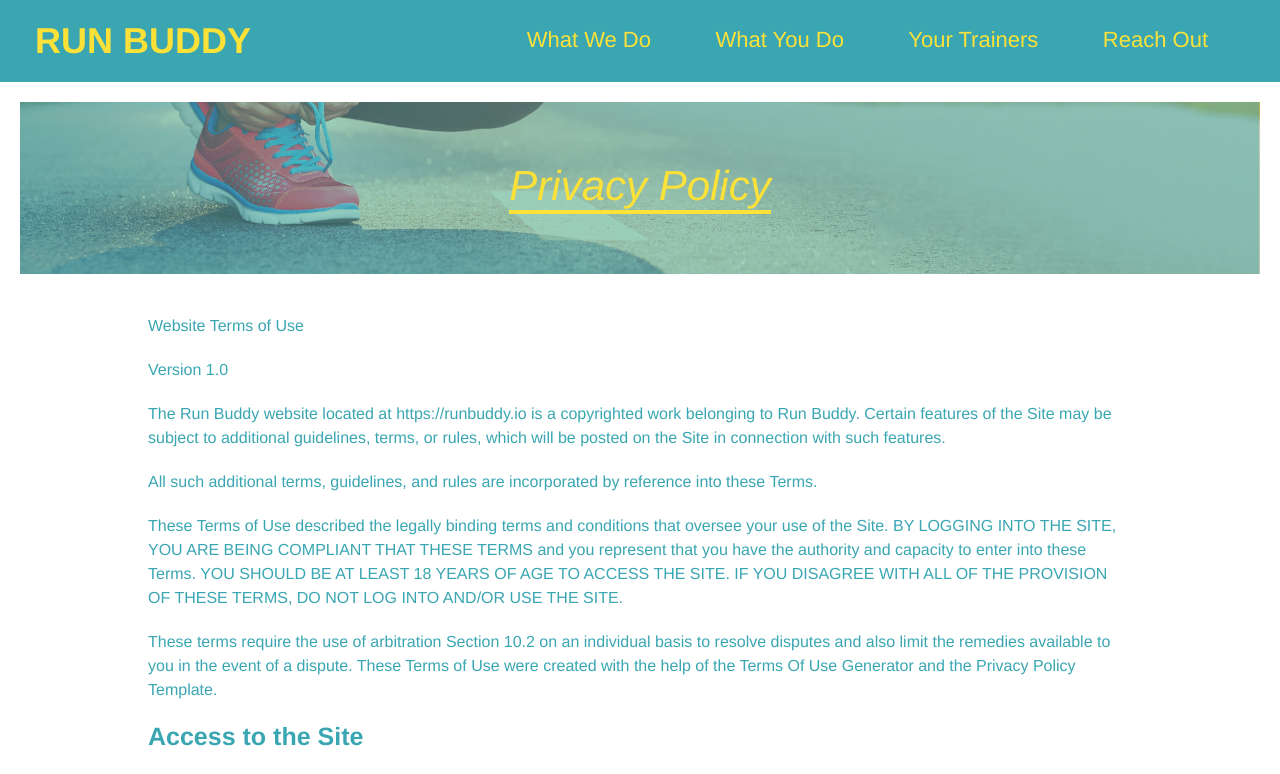
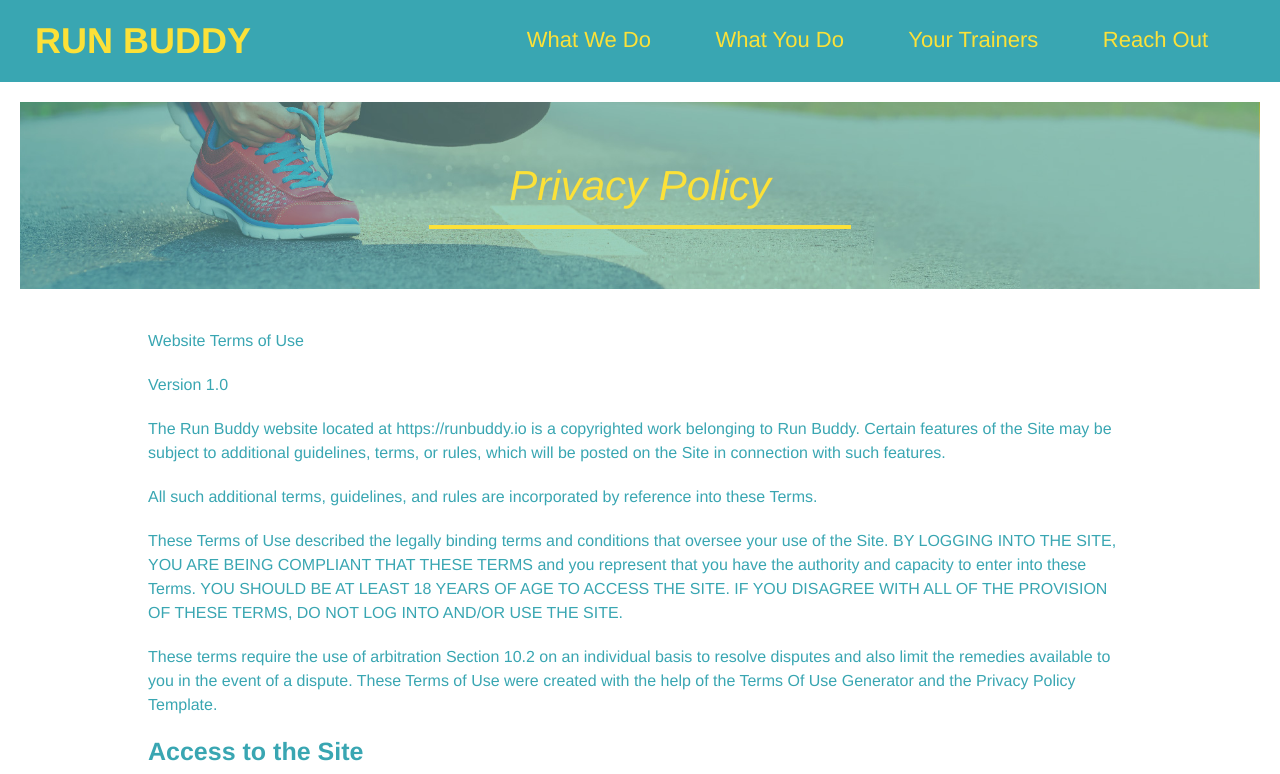
Before and after one commit to cvadillo/RunBuddy, a plain HTML site: page privacy-policy.html in a window 1280 px wide. Shown: the top 774 px of the page. Drawn offline with Linux system fonts and the light colour scheme.

Commit message:
Finished all aspects of website, final push

```diff
--- a/assets/css/style.css
+++ b/assets/css/style.css
@@ -158,7 +158,7 @@ section {
 			font-size: 42px;
 			font-style: italic;
 			font-weight: normal;
-			padding-top: 0 80px 15px 80px;
+			padding: 0 80px 15px 80px;
 		}
 
 	/* Steps */
```
